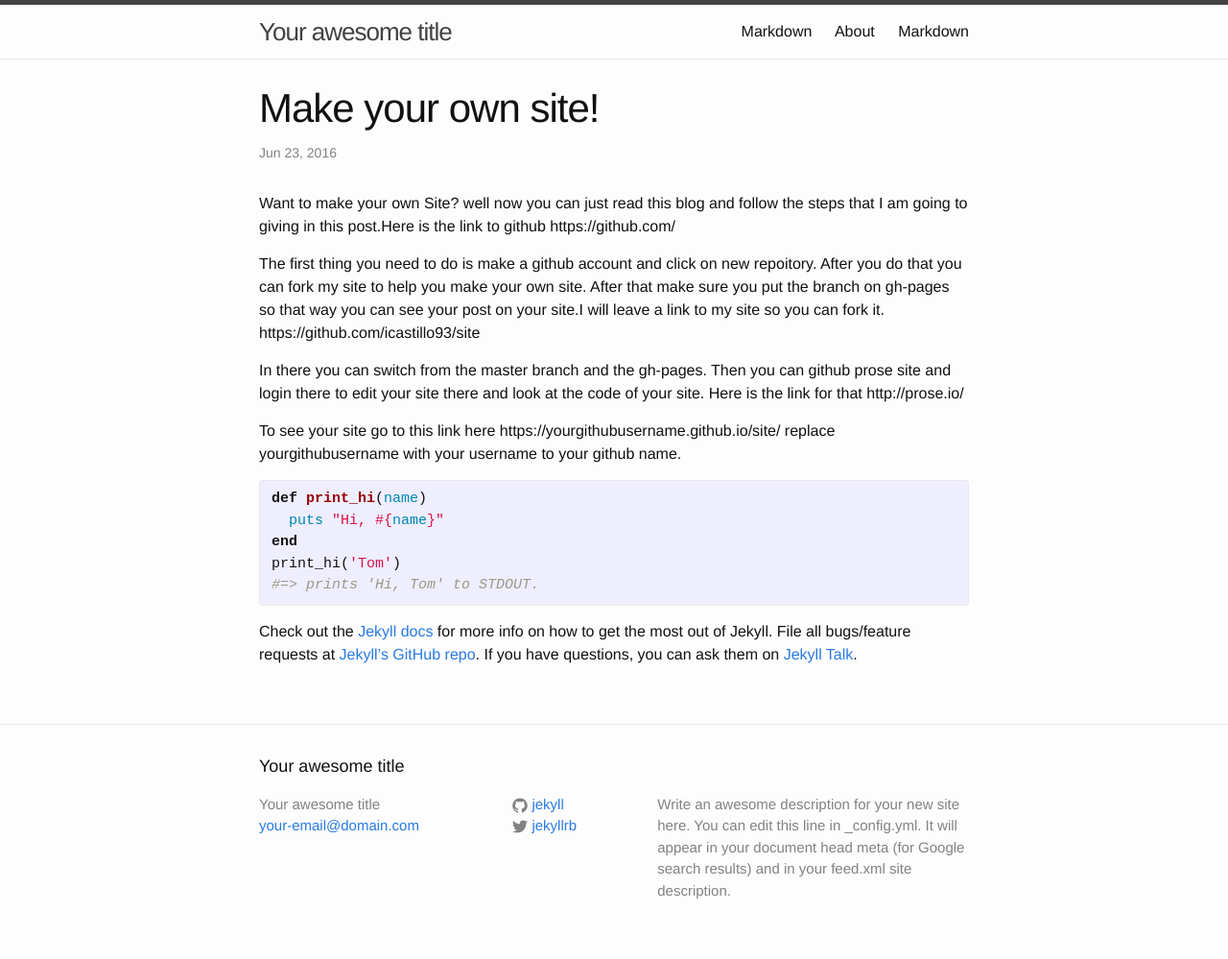
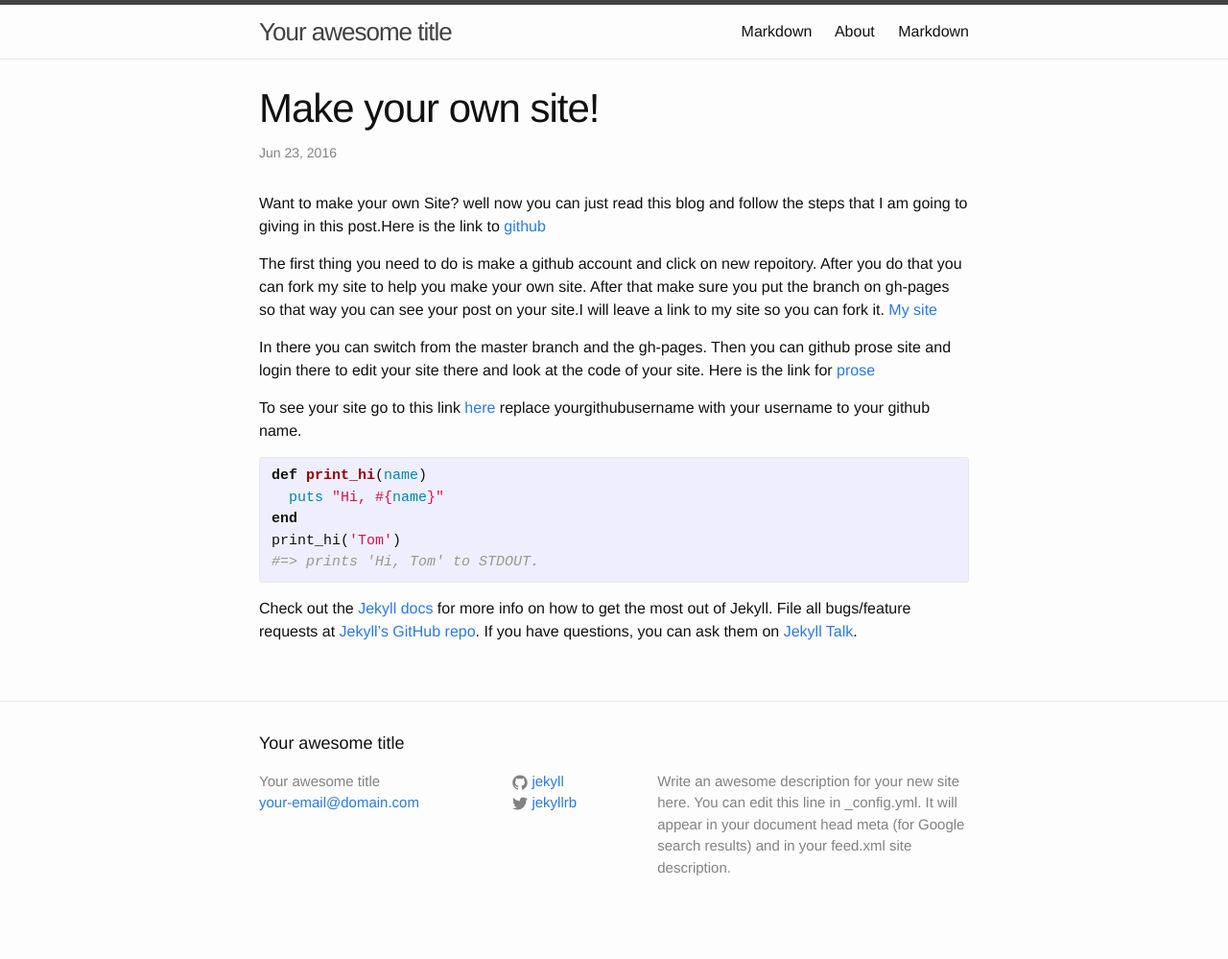
Before and after one commit to icastillo93/site, a Jekyll site: the page built from _posts/2016-06-23-Make-your-own-site.md, in a window 1280 px wide. Shown: the whole page at 96% size. Built offline with Jekyll 4.4.1, drawn with Linux system fonts in a browser that asks for light colours; after the commit the page ends 975 px from its top, so only the background shows below that.

Commit message:
update blog

```diff
--- a/_posts/2016-06-23-Make-your-own-site.md
+++ b/_posts/2016-06-23-Make-your-own-site.md
@@ -5,13 +5,13 @@
 categories: jekyll update
 published: true
 ---
-Want to make your own Site? well now you can just read this blog and follow the steps that I am going to giving in this post.Here is the link to github https://github.com/
+Want to make your own Site? well now you can just read this blog and follow the steps that I am going to giving in this post.Here is the link to [github](https://github.com/)
 
-The first thing you need to do is make a github account and click on new repoitory. After you do that you can fork my site to help you make your own site. After that make sure you put the branch on gh-pages so that way you can see your post on your site.I will leave a link to my site so you can fork it. https://github.com/icastillo93/site
+The first thing you need to do is make a github account and click on new repoitory. After you do that you can fork my site to help you make your own site. After that make sure you put the branch on gh-pages so that way you can see your post on your site.I will leave a link to my site so you can fork it. [My site](https://github.com/icastillo93/site)
 
-In there you can switch from the master branch and the gh-pages. Then you can github prose site and login there to edit your site there and look at the code of your site. Here is the link for that http://prose.io/
+In there you can switch from the master branch and the gh-pages. Then you can github prose site and login there to edit your site there and look at the code of your site. Here is the link for [prose](http://prose.io/)
 
-To see your site go to this link here https://yourgithubusername.github.io/site/ replace yourgithubusername with your username to your github name.
+To see your site go to this link [here](https://yourgithubusername.github.io/site/)  replace yourgithubusername with your username to your github name.
 
 {% highlight ruby %}
 def print_hi(name)
```
